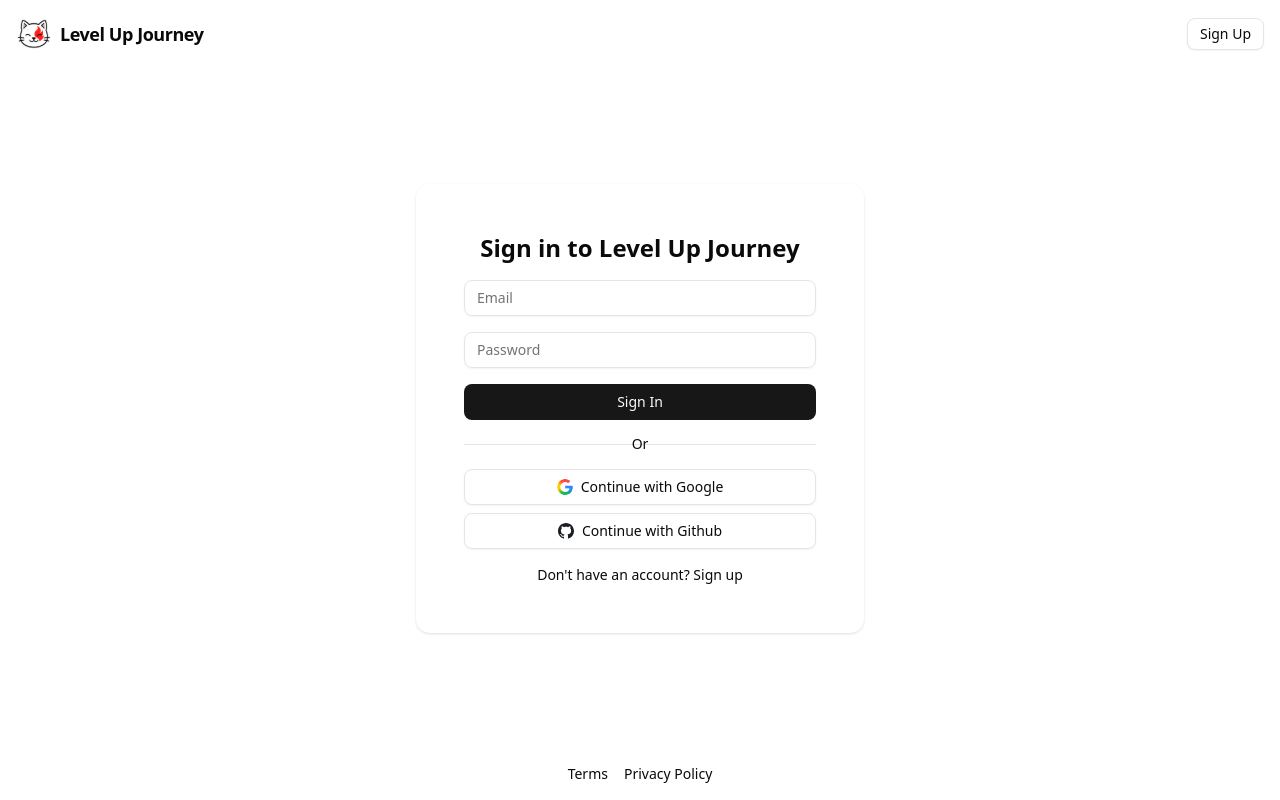
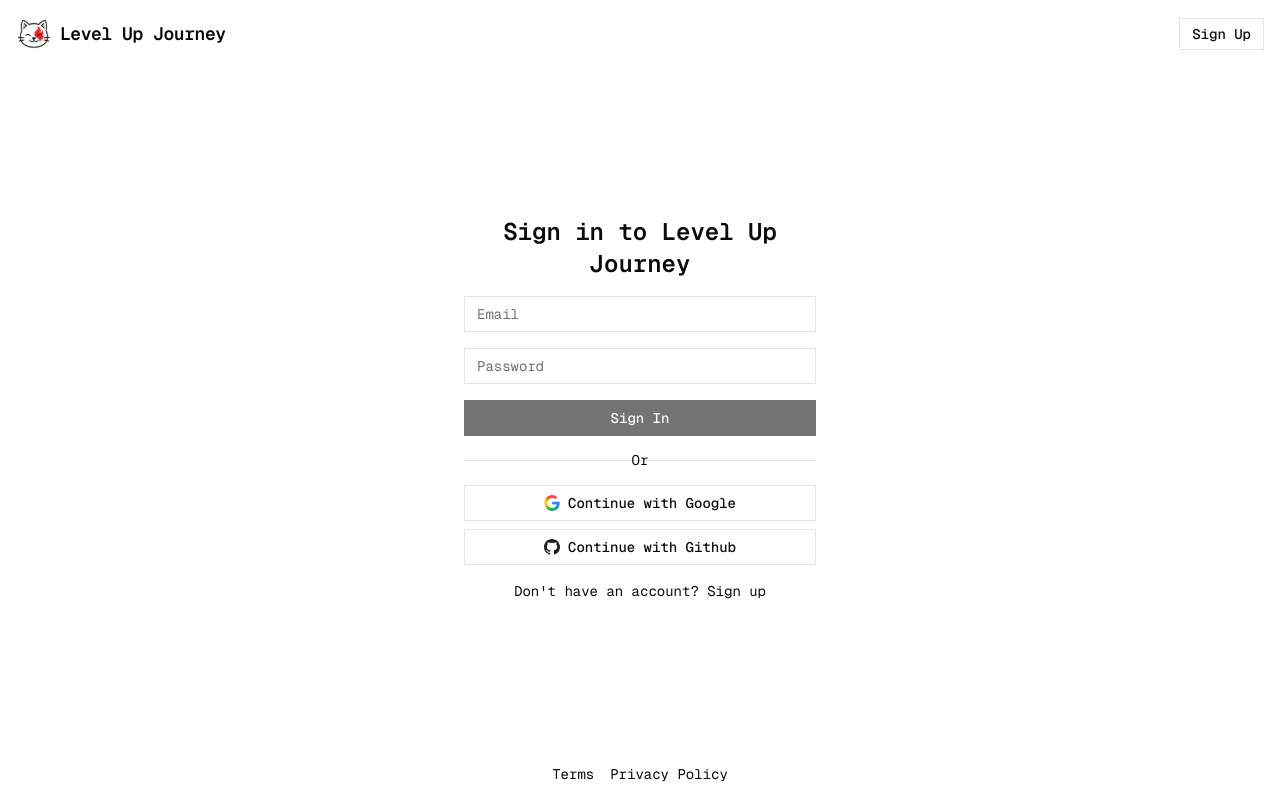
Before and after one commit to LevelUp-Journey/Web-App, a Next.js app: page /en/auth/sign-in in a window 1280 px wide. Built offline with nearby package versions, Linux system fonts and the light colour scheme; no server answers.

Commit message:
feat: updated typograhy and theme

```diff
--- a/src/app/globals.css
+++ b/src/app/globals.css
@@ -6,8 +6,8 @@
 @theme inline {
     --color-background: var(--background);
     --color-foreground: var(--foreground);
-    --font-sans: var(--font-geist-sans);
-    --font-mono: var(--font-geist-mono);
+    --font-sans: Geist Mono, monospace;
+    --font-mono: Geist Mono, monospace;
     --color-sidebar-ring: var(--sidebar-ring);
     --color-sidebar-border: var(--sidebar-border);
     --color-sidebar-accent-foreground: var(--sidebar-accent-foreground);
@@ -52,75 +52,142 @@
             opacity: 0;
         }
     }
+    --font-serif: Geist Mono, monospace;
+    --radius: 0rem;
+    --tracking-tighter: calc(var(--tracking-normal) - 0.05em);
+    --tracking-tight: calc(var(--tracking-normal) - 0.025em);
+    --tracking-wide: calc(var(--tracking-normal) + 0.025em);
+    --tracking-wider: calc(var(--tracking-normal) + 0.05em);
+    --tracking-widest: calc(var(--tracking-normal) + 0.1em);
+    --tracking-normal: var(--tracking-normal);
+    --shadow-2xl: var(--shadow-2xl);
+    --shadow-xl: var(--shadow-xl);
+    --shadow-lg: var(--shadow-lg);
+    --shadow-md: var(--shadow-md);
+    --shadow: var(--shadow);
+    --shadow-sm: var(--shadow-sm);
+    --shadow-xs: var(--shadow-xs);
+    --shadow-2xs: var(--shadow-2xs);
+    --spacing: var(--spacing);
+    --letter-spacing: var(--letter-spacing);
+    --shadow-offset-y: var(--shadow-offset-y);
+    --shadow-offset-x: var(--shadow-offset-x);
+    --shadow-spread: var(--shadow-spread);
+    --shadow-blur: var(--shadow-blur);
+    --shadow-opacity: var(--shadow-opacity);
+    --color-shadow-color: var(--shadow-color);
+    --color-destructive-foreground: var(--destructive-foreground)
 }
 
 :root {
-    --radius: 0.625rem;
-    --background: oklch(1 0 0);
-    --foreground: oklch(0.145 0 0);
-    --card: oklch(1 0 0);
-    --card-foreground: oklch(0.145 0 0);
-    --popover: oklch(1 0 0);
-    --popover-foreground: oklch(0.145 0 0);
-    --primary: oklch(0.205 0 0);
-    --primary-foreground: oklch(0.985 0 0);
-    --secondary: oklch(0.97 0 0);
-    --secondary-foreground: oklch(0.205 0 0);
-    --muted: oklch(0.97 0 0);
-    --muted-foreground: oklch(0.556 0 0);
-    --accent: oklch(0.97 0 0);
-    --accent-foreground: oklch(0.205 0 0);
-    --destructive: oklch(0.577 0.245 27.325);
-    --border: oklch(0.922 0 0);
-    --input: oklch(0.922 0 0);
-    --ring: oklch(0.708 0 0);
-    --chart-1: oklch(0.646 0.222 41.116);
-    --chart-2: oklch(0.6 0.118 184.704);
-    --chart-3: oklch(0.398 0.07 227.392);
-    --chart-4: oklch(0.828 0.189 84.429);
-    --chart-5: oklch(0.769 0.188 70.08);
-    --sidebar: oklch(0.985 0 0);
-    --sidebar-foreground: oklch(0.145 0 0);
-    --sidebar-primary: oklch(0.205 0 0);
-    --sidebar-primary-foreground: oklch(0.985 0 0);
-    --sidebar-accent: oklch(0.97 0 0);
-    --sidebar-accent-foreground: oklch(0.205 0 0);
-    --sidebar-border: oklch(0.922 0 0);
-    --sidebar-ring: oklch(0.708 0 0);
+    --radius: 0rem;
+    --background: oklch(1.0000 0 0);
+    --foreground: oklch(0.1448 0 0);
+    --card: oklch(1.0000 0 0);
+    --card-foreground: oklch(0.1448 0 0);
+    --popover: oklch(1.0000 0 0);
+    --popover-foreground: oklch(0.1448 0 0);
+    --primary: oklch(0.5555 0 0);
+    --primary-foreground: oklch(0.9851 0 0);
+    --secondary: oklch(0.9702 0 0);
+    --secondary-foreground: oklch(0.2046 0 0);
+    --muted: oklch(0.9702 0 0);
+    --muted-foreground: oklch(0.5486 0 0);
+    --accent: oklch(0.9702 0 0);
+    --accent-foreground: oklch(0.2046 0 0);
+    --destructive: oklch(0.5830 0.2387 28.4765);
+    --border: oklch(0.9219 0 0);
+    --input: oklch(0.9219 0 0);
+    --ring: oklch(0.7090 0 0);
+    --chart-1: oklch(0.5555 0 0);
+    --chart-2: oklch(0.5555 0 0);
+    --chart-3: oklch(0.5555 0 0);
+    --chart-4: oklch(0.5555 0 0);
+    --chart-5: oklch(0.5555 0 0);
+    --sidebar: oklch(0.9851 0 0);
+    --sidebar-foreground: oklch(0.1448 0 0);
+    --sidebar-primary: oklch(0.2046 0 0);
+    --sidebar-primary-foreground: oklch(0.9851 0 0);
+    --sidebar-accent: oklch(0.9702 0 0);
+    --sidebar-accent-foreground: oklch(0.2046 0 0);
+    --sidebar-border: oklch(0.9219 0 0);
+    --sidebar-ring: oklch(0.7090 0 0);
+    --destructive-foreground: oklch(0.9702 0 0);
+    --font-sans: Geist Mono, monospace;
+    --font-serif: Geist Mono, monospace;
+    --font-mono: Geist Mono, monospace;
+    --shadow-color: hsl(0 0% 0%);
+    --shadow-opacity: 0;
+    --shadow-blur: 0px;
+    --shadow-spread: 0px;
+    --shadow-offset-x: 0px;
+    --shadow-offset-y: 1px;
+    --letter-spacing: 0em;
+    --spacing: 0.25rem;
+    --shadow-2xs: 0px 1px 0px 0px hsl(0 0% 0% / 0.00);
+    --shadow-xs: 0px 1px 0px 0px hsl(0 0% 0% / 0.00);
+    --shadow-sm: 0px 1px 0px 0px hsl(0 0% 0% / 0.00), 0px 1px 2px -1px hsl(0 0% 0% / 0.00);
+    --shadow: 0px 1px 0px 0px hsl(0 0% 0% / 0.00), 0px 1px 2px -1px hsl(0 0% 0% / 0.00);
+    --shadow-md: 0px 1px 0px 0px hsl(0 0% 0% / 0.00), 0px 2px 4px -1px hsl(0 0% 0% / 0.00);
+    --shadow-lg: 0px 1px 0px 0px hsl(0 0% 0% / 0.00), 0px 4px 6px -1px hsl(0 0% 0% / 0.00);
+    --shadow-xl: 0px 1px 0px 0px hsl(0 0% 0% / 0.00), 0px 8px 10px -1px hsl(0 0% 0% / 0.00);
+    --shadow-2xl: 0px 1px 0px 0px hsl(0 0% 0% / 0.00);
+    --tracking-normal: 0em;
 }
 
 .dark {
-    --background: oklch(0.145 0 0);
-    --foreground: oklch(0.985 0 0);
-    --card: oklch(0.205 0 0);
-    --card-foreground: oklch(0.985 0 0);
-    --popover: oklch(0.205 0 0);
-    --popover-foreground: oklch(0.985 0 0);
-    --primary: oklch(0.922 0 0);
-    --primary-foreground: oklch(0.205 0 0);
-    --secondary: oklch(0.269 0 0);
-    --secondary-foreground: oklch(0.985 0 0);
-    --muted: oklch(0.269 0 0);
-    --muted-foreground: oklch(0.708 0 0);
-    --accent: oklch(0.269 0 0);
-    --accent-foreground: oklch(0.985 0 0);
-    --destructive: oklch(0.704 0.191 22.216);
-    --border: oklch(1 0 0 / 10%);
-    --input: oklch(1 0 0 / 15%);
-    --ring: oklch(0.556 0 0);
-    --chart-1: oklch(0.488 0.243 264.376);
-    --chart-2: oklch(0.696 0.17 162.48);
-    --chart-3: oklch(0.769 0.188 70.08);
-    --chart-4: oklch(0.627 0.265 303.9);
-    --chart-5: oklch(0.645 0.246 16.439);
-    --sidebar: oklch(0.205 0 0);
-    --sidebar-foreground: oklch(0.985 0 0);
-    --sidebar-primary: oklch(0.488 0.243 264.376);
-    --sidebar-primary-foreground: oklch(0.985 0 0);
-    --sidebar-accent: oklch(0.269 0 0);
-    --sidebar-accent-foreground: oklch(0.985 0 0);
-    --sidebar-border: oklch(1 0 0 / 10%);
-    --sidebar-ring: oklch(0.556 0 0);
+    --background: oklch(0.1448 0 0);
+    --foreground: oklch(0.9851 0 0);
+    --card: oklch(0.2134 0 0);
+    --card-foreground: oklch(0.9851 0 0);
+    --popover: oklch(0.2686 0 0);
+    --popover-foreground: oklch(0.9851 0 0);
+    --primary: oklch(0.5555 0 0);
+    --primary-foreground: oklch(0.9851 0 0);
+    --secondary: oklch(0.2686 0 0);
+    --secondary-foreground: oklch(0.9851 0 0);
+    --muted: oklch(0.2686 0 0);
+    --muted-foreground: oklch(0.7090 0 0);
+    --accent: oklch(0.3715 0 0);
+    --accent-foreground: oklch(0.9851 0 0);
+    --destructive: oklch(0.7022 0.1892 22.2279);
+    --border: oklch(0.3407 0 0);
+    --input: oklch(0.4386 0 0);
+    --ring: oklch(0.5555 0 0);
+    --chart-1: oklch(0.5555 0 0);
+    --chart-2: oklch(0.5555 0 0);
+    --chart-3: oklch(0.5555 0 0);
+    --chart-4: oklch(0.5555 0 0);
+    --chart-5: oklch(0.5555 0 0);
+    --sidebar: oklch(0.2046 0 0);
+    --sidebar-foreground: oklch(0.9851 0 0);
+    --sidebar-primary: oklch(0.9851 0 0);
+    --sidebar-primary-foreground: oklch(0.2046 0 0);
+    --sidebar-accent: oklch(0.2686 0 0);
+    --sidebar-accent-foreground: oklch(0.9851 0 0);
+    --sidebar-border: oklch(1.0000 0 0);
+    --sidebar-ring: oklch(0.4386 0 0);
+    --destructive-foreground: oklch(0.2686 0 0);
+    --radius: 0rem;
+    --font-sans: Geist Mono, monospace;
+    --font-serif: Geist Mono, monospace;
+    --font-mono: Geist Mono, monospace;
+    --shadow-color: hsl(0 0% 0%);
+    --shadow-opacity: 0;
+    --shadow-blur: 0px;
+    --shadow-spread: 0px;
+    --shadow-offset-x: 0px;
+    --shadow-offset-y: 1px;
+    --letter-spacing: 0em;
+    --spacing: 0.25rem;
+    --shadow-2xs: 0px 1px 0px 0px hsl(0 0% 0% / 0.00);
+    --shadow-xs: 0px 1px 0px 0px hsl(0 0% 0% / 0.00);
+    --shadow-sm: 0px 1px 0px 0px hsl(0 0% 0% / 0.00), 0px 1px 2px -1px hsl(0 0% 0% / 0.00);
+    --shadow: 0px 1px 0px 0px hsl(0 0% 0% / 0.00), 0px 1px 2px -1px hsl(0 0% 0% / 0.00);
+    --shadow-md: 0px 1px 0px 0px hsl(0 0% 0% / 0.00), 0px 2px 4px -1px hsl(0 0% 0% / 0.00);
+    --shadow-lg: 0px 1px 0px 0px hsl(0 0% 0% / 0.00), 0px 4px 6px -1px hsl(0 0% 0% / 0.00);
+    --shadow-xl: 0px 1px 0px 0px hsl(0 0% 0% / 0.00), 0px 8px 10px -1px hsl(0 0% 0% / 0.00);
+    --shadow-2xl: 0px 1px 0px 0px hsl(0 0% 0% / 0.00);
 }
 
 @layer base {
@@ -129,5 +196,6 @@
     }
     body {
         @apply bg-background text-foreground;
+    letter-spacing: var(--tracking-normal);
     }
 }
```
